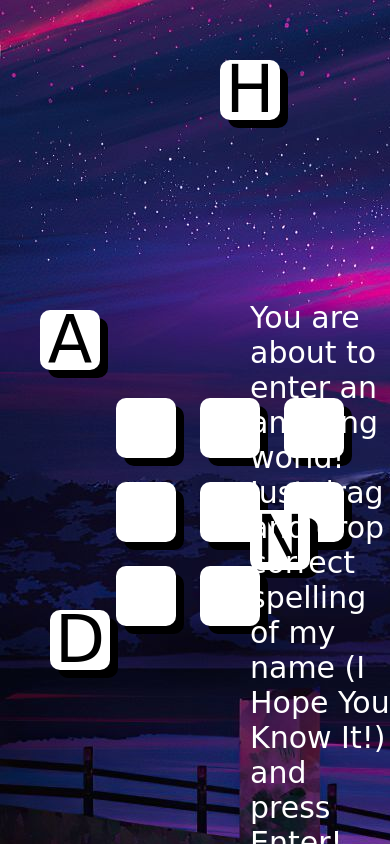
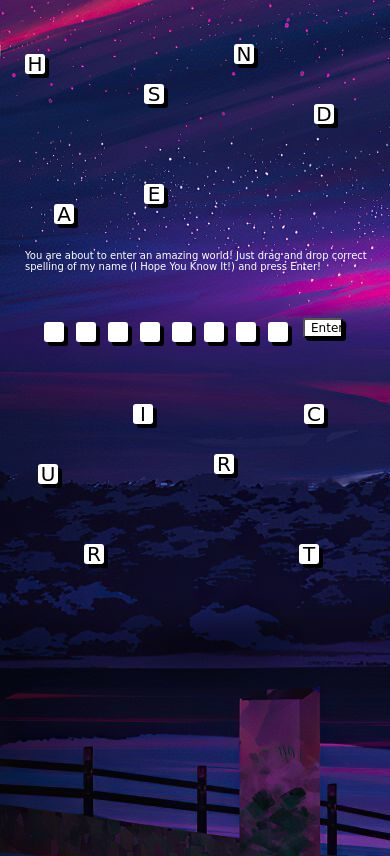
Before and after one commit to rudranshg/My-World, a plain HTML site: page index.html in a window 390 px wide. Shown: the top 856 px of the page. Drawn offline with Linux system fonts and the light colour scheme; a web font is replaced by a local one.

Commit message:
Adding Responsiveness

```diff
--- a/index.html
+++ b/index.html
@@ -12,12 +12,17 @@
 </head>
 <style>
     body {
-        position: absolute;
         background: url(4895339.jpg);
-        top: 45vh;
-        left: 25vw;
     }
-    .box{
+
+    .container {
+        display: flex;
+        min-height: 100vh;
+        justify-content: center;
+        align-items: center;
+    }
+
+    .box {
         display: inline-block;
         width: 60px;
         height: 60px;
@@ -110,7 +115,7 @@
         left: 250px;
         font-family: 'East Sea Dokdo', cursive;
         font-size: 30px;
-        color:white;
+        color: white;
     }
 
     button {
@@ -131,9 +136,126 @@
         font-size: 28px;
     }
 
+    @media only screen and (max-width: 1000px) {
+        body{
+            touch-action: none;
+        }
+        .container{
+            display: block;
+            position:absolute;
+            top:318px;
+            left: 40px;
+        }
+        .box {
+            display: inline-block;
+            width: 20px;
+            height: 20px;
+            background-color: white;
+            margin: 4px;
+            box-shadow: 4px 4px black;
+            border-radius: 3px;
+            text-align: center;
+            font-size: 20px;
+            font-family: 'East Sea Dokdo', cursive;
+            line-height: 20px;
+        }
+
+        /* positioning the letters */
+        #letter-1 {
+            position: absolute;
+            top: 540px;
+            left: 80px;
+        }
+
+        #letter-2 {
+            position: absolute;
+            top: 460px;
+            left: 34px;
+        }
+
+        #letter-3 {
+            position: absolute;
+            top: 100px;
+            left: 310px;
+        }
+
+        #letter-4 {
+            position: absolute;
+            top: 450px;
+            left: 210px;
+        }
+
+        #letter-5 {
+            position: absolute;
+            top: 200px;
+            left: 50px;
+        }
+
+        #letter-6 {
+            position: absolute;
+            top: 40px;
+            left: 230px;
+        }
+
+        #letter-7 {
+            position: absolute;
+            top: 80px;
+            left: 140px;
+        }
+
+        #letter-8 {
+            position: absolute;
+            top: 50px;
+            left: 21px;
+        }
+
+        #letter-9 {
+            position: absolute;
+            top: 540px;
+            left: 295px;
+        }
+
+        #letter-10 {
+            position: absolute;
+            top: 180px;
+            left: 140px;
+        }
+
+        #letter-11 {
+            position: absolute;
+            top: 400px;
+            left: 129px;
+        }
+
+        #letter-12 {
+            position: absolute;
+            top: 400px;
+            left: 300px;
+        }
+
+        #lock {
+            position: absolute;
+            top: 250px;
+            left: 25px;
+            font-size: 10px;
+        }
+
+        button {
+            position: absolute;
+            top: 318px;
+            left: 295px;
+            height: 20px;
+            width: 40px;
+            margin-left: 8px;
+            border-radius: 3px;
+            font-size: 12px;
+            box-shadow: 3px 3px black;
+        }
+    }
 </style>
 
 <body>
+    <div class="container">
         <div class="box" id="box-1"></div>
         <div class="box" id="box-2"></div>
         <div class="box" id="box-3"></div>
@@ -142,6 +264,7 @@
         <div class="box" id="box-6"></div>
         <div class="box" id="box-7"></div>
         <div class="box" id="box-8"></div>
+    </div>
     <div class="box" id="letter-1">
         <div class="letter" draggable="true">R</div>
     </div>
@@ -181,7 +304,7 @@
     <div>
         <button onclick="myFunction()">Enter!</button>
     </div>
-    </div>
+
     <div id="lock">
         You are about to enter an amazing world! Just drag and drop correct spelling of my name (I Hope You Know It!)
         and press Enter!
@@ -193,7 +316,6 @@
         for (var i = 0; i < letter1.length; i++) {
             letter1[i].addEventListener('dragstart', (event) => {
                 dragged = event.target;
-
             });
             letter1[i].addEventListener('dragend', (event) => {
                 console.log('DragEnd has been triggered');
@@ -224,6 +346,7 @@
                 alert("I Know you have just missed the spelling! Refresh and Enter the Correct one this time! ;)")
         }
     </script>
+    <script src="DragDropTouch.js"></script>
 </body>
 
 </html>
```
Also changed, not shown: World.html (+2 -2 lines). Lines whose indentation alone changed are shown as unchanged.
